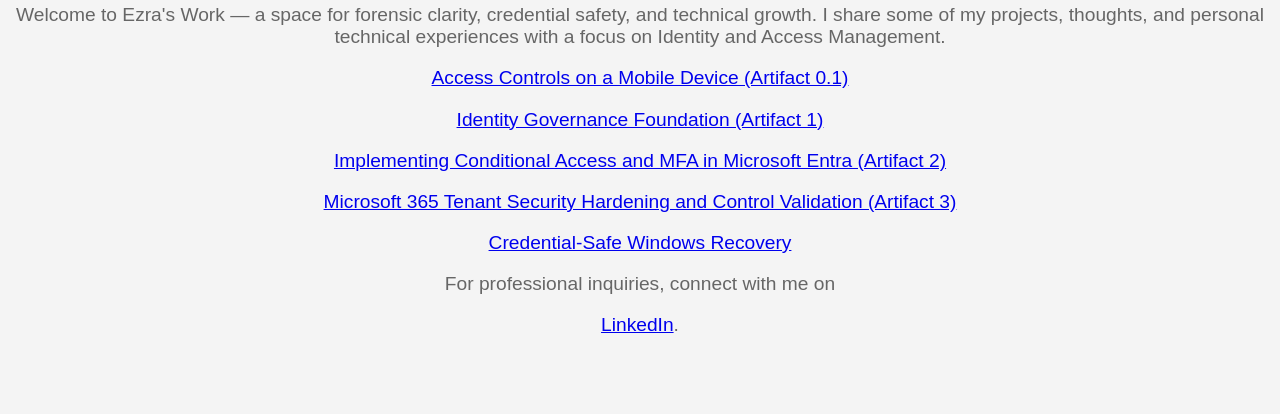
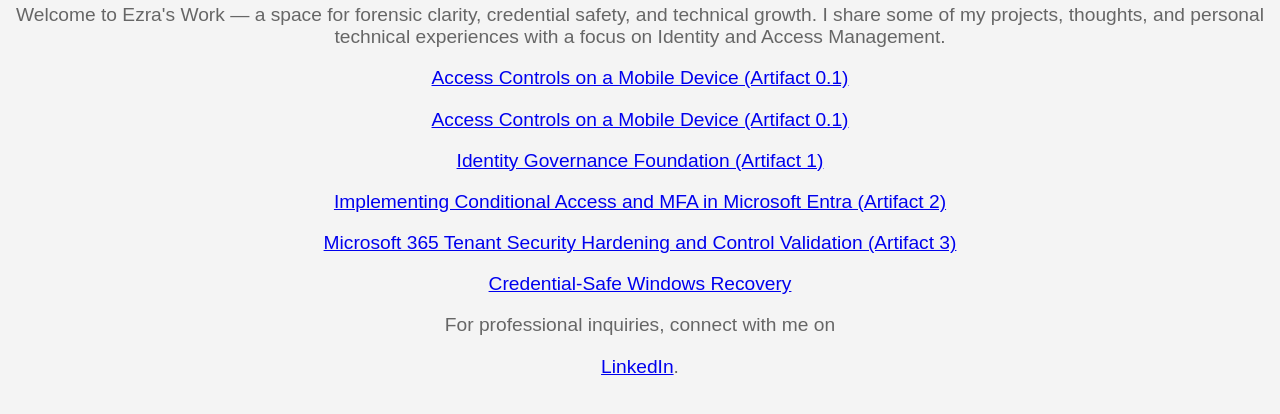
Before and after one commit to EWM03/Ezras.Work, a plain HTML site: page index.html in a window 1280 px wide. Shown: the part 216-630 px from the top of the page. Drawn offline with Linux system fonts and the light colour scheme.

Commit message:
Update index.html
Testing an additional link...

```diff
--- a/index.html
+++ b/index.html
@@ -28,6 +28,7 @@
 </body>
 </html>
 <p><a href="./assets/artifact0.1/IAM-Mobile.html">Access Controls on a Mobile Device (Artifact 0.1)</a></p>
+<p><a href="assets/artifact0.1/IAM-Mobile.md">Access Controls on a Mobile Device (Artifact 0.1)</a></p>
 <p><a href="artifact-1-iam-foundation.html">Identity Governance Foundation (Artifact 1)</a></p>
 <p><a href="artifact-2-ca-and-mfa.html">Implementing Conditional Access and MFA in Microsoft Entra (Artifact 2)</a></p>
 <p><a href="Artifact-3-M365-Tenant-Hardening-Control-Validation.html">Microsoft 365 Tenant Security Hardening and Control Validation (Artifact 3)</a></p>
```
